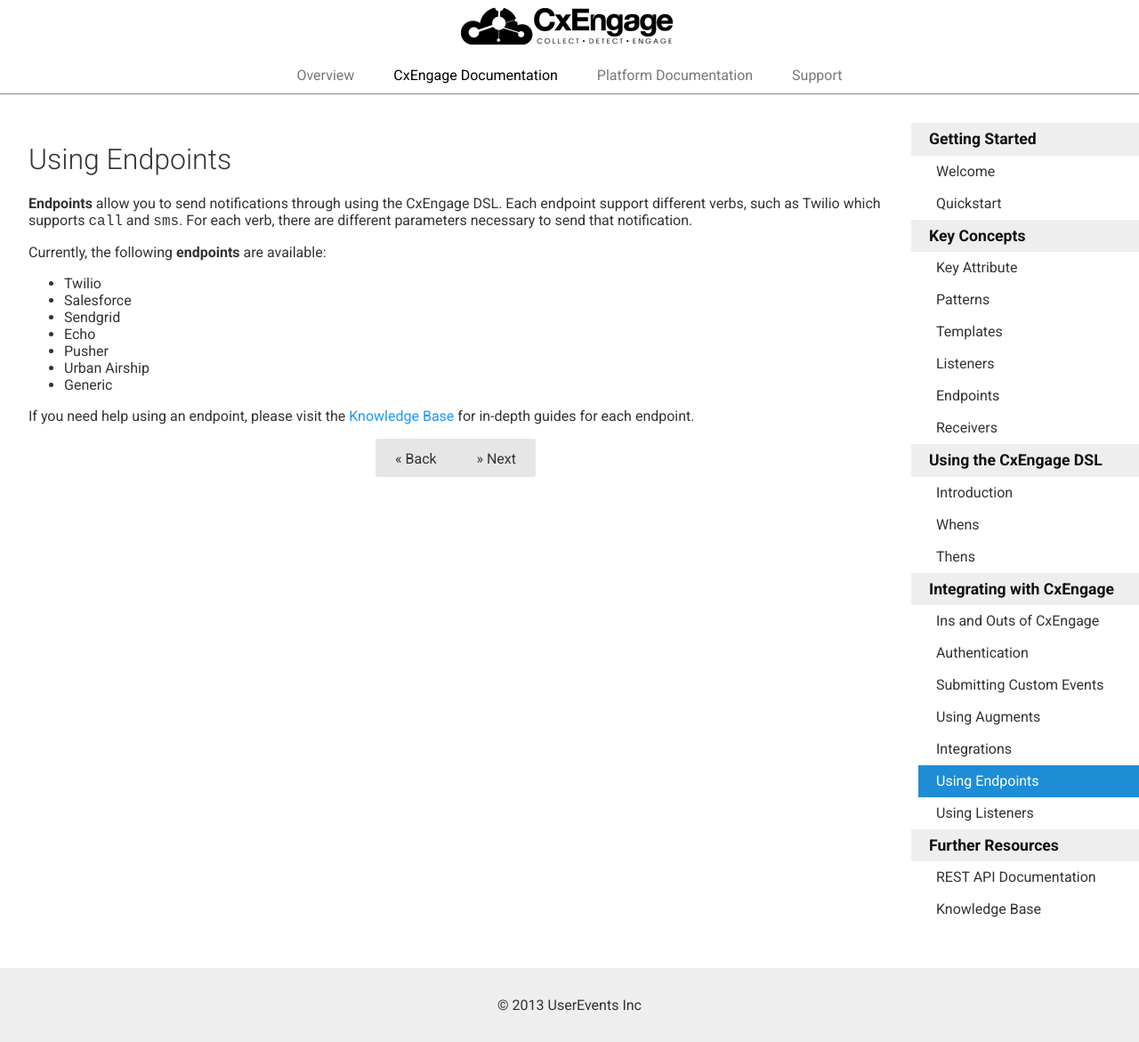
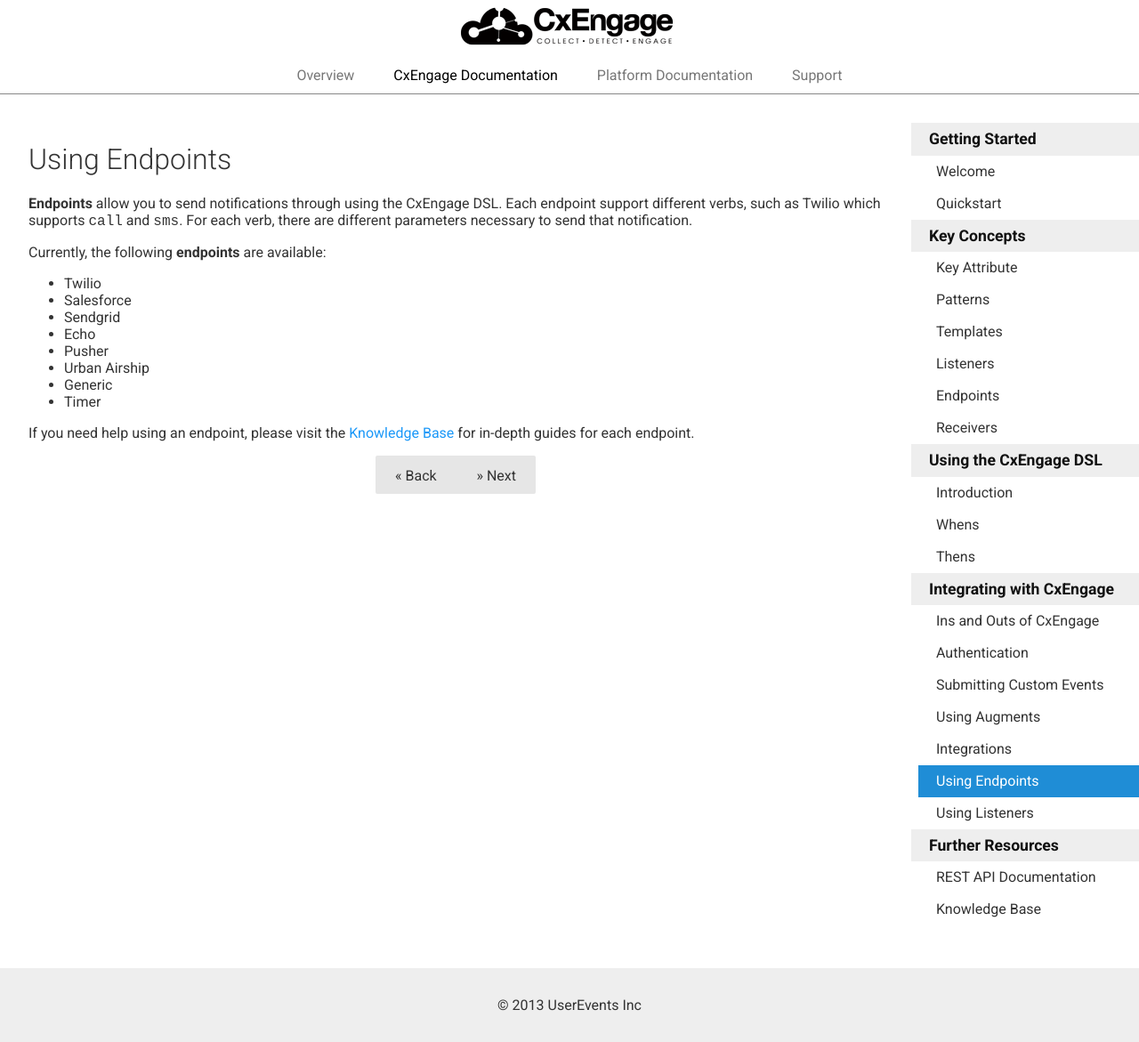
Before and after one commit to ianbishop/userevents.github.io, a Jekyll site: the page built from docs/using-endpoints.md, in a window 1280 px wide. Shown: the whole page at 89% size. Built offline with Jekyll 4.4.1, drawn with Linux system fonts in a browser that asks for light colours; Markdown is read by kramdown in place of the engine named in the settings.

Commit message:
Update using-endpoints.md

```diff
--- a/docs/using-endpoints.md
+++ b/docs/using-endpoints.md
@@ -21,6 +21,7 @@
 * Pusher
 * Urban Airship
 * Generic
+* Timer
 
 If you need help using an endpoint, please visit the [Knowledge
 Base](https://cxengage.zendesk.com/hc/en-us/sections/200181297-Endpoints) for in-depth guides for each endpoint.
```
